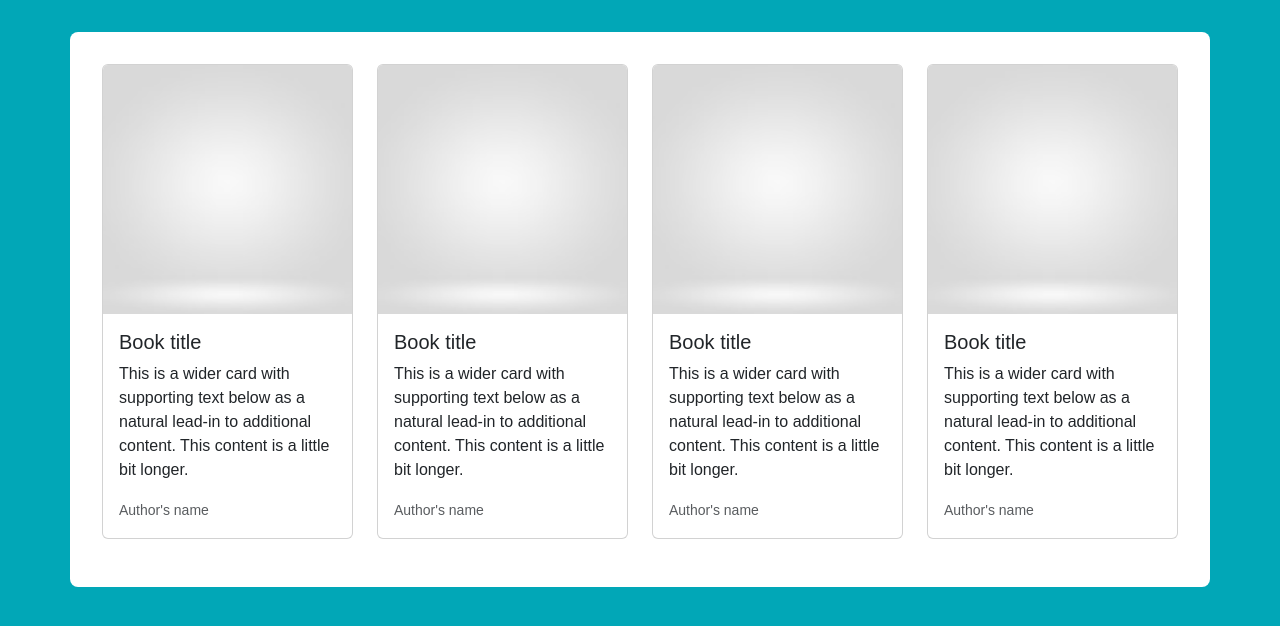
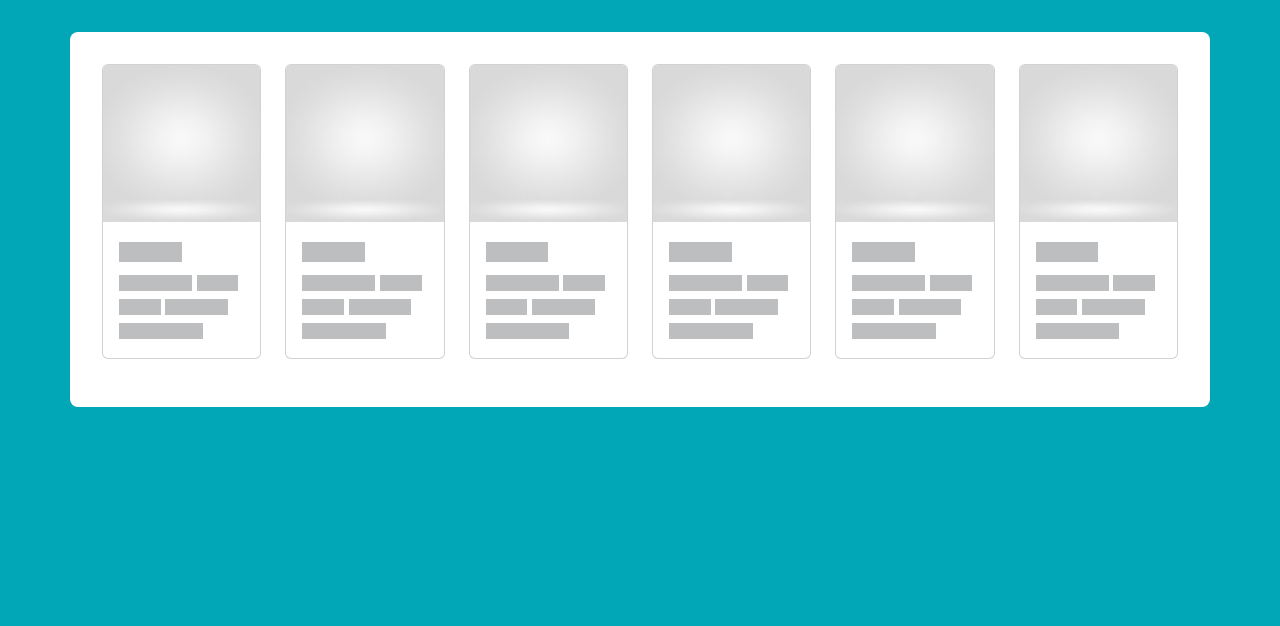
Before and after one commit to isaacte/WebProject, a Django app: page / in a window 1280 px wide. Shown: the part 132-758 px from the top of the page. Run offline with Django 4.2, Linux system fonts and the light colour scheme; data that the repository does not hold is empty; some libraries are stand-ins or nearby versions.

```diff
--- a/Base/static/js/index.js
+++ b/Base/static/js/index.js
@@ -19,10 +19,6 @@ const listBooks = async() => {
 // Return the names of the book's authors
 const getAuthorsString = (book, maxAuthors = -1) => {
     authors = book.authors;
-    var names = [];
-    for (const i in authors) {
-        names.push(authors[i]['name']);
-    }
 
     // Convert list to sting
     authorsAdded = 0;
@@ -48,7 +44,7 @@ const getAuthorsString = (book, maxAuthors = -1) => {
 
 // Return the html of a book card from a book object
 const getBookCard = (book, authors) => {
-    return `<div class="col-3 col-sm-6 col-md-4 col-lg-3">
+    return `<div class="col-sm-6 col-md-4 col-lg-2">
     <a class="book-card link-underline link-underline-opacity-0 text-dark" href="./book/${book["ISBN"]}">
         <div class="card mb-3">
            <img src="${book["image"]}" class="card-img-top" alt="Book cover of '${book["title"]}'">
@@ -68,7 +64,7 @@ const setUp = async() => {
     if (books == null) {
         console.log("There aren't books");
     } else {
-        bestRatedBooks = document.getElementById("best-rated-books");
+        var bestRatedBooks = document.getElementById("best-rated-books");
         var html = "";
 
         // Add info to HTML
--- a/Base/templates/Base/index.html
+++ b/Base/templates/Base/index.html
@@ -4,43 +4,93 @@
 
 {% block content %}
     <div class="row" id="best-rated-books">
-        <div class="col-3 col-sm-6 col-md-4 col-lg-3">
-            <div class="card mb-3">
+        <div class="col-3 col-sm-6 col-md-4 col-lg-2">
+            <div class="card mb-3" aria-hidden="true">
                 <img src="../../static/images/loading_background.avif" class="card-img-top" alt="INSERTAR AQUÍ IMAGEN">
                 <div class="card-body">
-                  <h5 class="card-title">Book title</h5>
-                  <p class="card-text">This is a wider card with supporting text below as a natural lead-in to additional content. This content is a little bit longer.</p>
-                  <p class="card-text"><small class="text-body-secondary">Author's name</small></p>
+                  <h5 class="card-title placeholder-glow"><span class="placeholder col-6"></span></h5>
+                  <p class="card-text placeholder-glow">
+                    <span class="placeholder col-7"></span>
+                    <span class="placeholder col-4"></span>
+                    <span class="placeholder col-4"></span>
+                    <span class="placeholder col-6"></span>
+                    <span class="placeholder col-8"></span>
+                  </p>
                 </div>
             </div>
         </div>
-        <div class="col-3 col-sm-6 col-md-4 col-lg-3">
-            <div class="card mb-3">
+        <div class="col-3 col-sm-6 col-md-4 col-lg-2">
+            <div class="card mb-3" aria-hidden="true">
                 <img src="../../static/images/loading_background.avif" class="card-img-top" alt="INSERTAR AQUÍ IMAGEN">
                 <div class="card-body">
-                  <h5 class="card-title">Book title</h5>
-                  <p class="card-text">This is a wider card with supporting text below as a natural lead-in to additional content. This content is a little bit longer.</p>
-                  <p class="card-text"><small class="text-body-secondary">Author's name</small></p>
+                  <h5 class="card-title placeholder-glow"><span class="placeholder col-6"></span></h5>
+                  <p class="card-text placeholder-glow">
+                    <span class="placeholder col-7"></span>
+                    <span class="placeholder col-4"></span>
+                    <span class="placeholder col-4"></span>
+                    <span class="placeholder col-6"></span>
+                    <span class="placeholder col-8"></span>
+                  </p>
                 </div>
             </div>
         </div>
-        <div class="col-3 col-sm-6 col-md-4 col-lg-3">
-            <div class="card mb-3">
+        <div class="col-3 col-sm-6 col-md-4 col-lg-2">
+            <div class="card mb-3" aria-hidden="true">
                 <img src="../../static/images/loading_background.avif" class="card-img-top" alt="INSERTAR AQUÍ IMAGEN">
                 <div class="card-body">
-                  <h5 class="card-title">Book title</h5>
-                  <p class="card-text">This is a wider card with supporting text below as a natural lead-in to additional content. This content is a little bit longer.</p>
-                  <p class="card-text"><small class="text-body-secondary">Author's name</small></p>
+                  <h5 class="card-title placeholder-glow"><span class="placeholder col-6"></span></h5>
+                  <p class="card-text placeholder-glow">
+                    <span class="placeholder col-7"></span>
+                    <span class="placeholder col-4"></span>
+                    <span class="placeholder col-4"></span>
+                    <span class="placeholder col-6"></span>
+                    <span class="placeholder col-8"></span>
+                  </p>
                 </div>
             </div>
         </div>
-        <div class="col-3 col-sm-6 col-md-4 col-lg-3">
-            <div class="card mb-3">
+        <div class="col-3 col-sm-6 col-md-4 col-lg-2">
+            <div class="card mb-3" aria-hidden="true">
                 <img src="../../static/images/loading_background.avif" class="card-img-top" alt="INSERTAR AQUÍ IMAGEN">
                 <div class="card-body">
-                  <h5 class="card-title">Book title</h5>
-                  <p class="card-text">This is a wider card with supporting text below as a natural lead-in to additional content. This content is a little bit longer.</p>
-                  <p class="card-text"><small class="text-body-secondary">Author's name</small></p>
+                  <h5 class="card-title placeholder-glow"><span class="placeholder col-6"></span></h5>
+                  <p class="card-text placeholder-glow">
+                    <span class="placeholder col-7"></span>
+                    <span class="placeholder col-4"></span>
+                    <span class="placeholder col-4"></span>
+                    <span class="placeholder col-6"></span>
+                    <span class="placeholder col-8"></span>
+                  </p>
+                </div>
+            </div>
+        </div>
+        <div class="col-3 col-sm-6 col-md-4 col-lg-2">
+            <div class="card mb-3" aria-hidden="true">
+                <img src="../../static/images/loading_background.avif" class="card-img-top" alt="INSERTAR AQUÍ IMAGEN">
+                <div class="card-body">
+                  <h5 class="card-title placeholder-glow"><span class="placeholder col-6"></span></h5>
+                  <p class="card-text placeholder-glow">
+                    <span class="placeholder col-7"></span>
+                    <span class="placeholder col-4"></span>
+                    <span class="placeholder col-4"></span>
+                    <span class="placeholder col-6"></span>
+                    <span class="placeholder col-8"></span>
+                  </p>
+                </div>
+            </div>
+        </div>
+        <div class="col-3 col-sm-6 col-md-4 col-lg-2">
+            <div class="card mb-3" aria-hidden="true">
+                <img src="../../static/images/loading_background.avif" class="card-img-top" alt="INSERTAR AQUÍ IMAGEN">
+                <div class="card-body">
+                  <h5 class="card-title placeholder-glow"><span class="placeholder col-6"></span></h5>
+                  <p class="card-text placeholder-glow">
+                    <span class="placeholder col-7"></span>
+                    <span class="placeholder col-4"></span>
+                    <span class="placeholder col-4"></span>
+                    <span class="placeholder col-6"></span>
+                    <span class="placeholder col-8"></span>
+                  </p>
                 </div>
             </div>
         </div>
```
Also changed, not shown: Base/static/js/book.js (+29 -0 lines), Base/templates/Base/book.html (+26 -0 lines).
